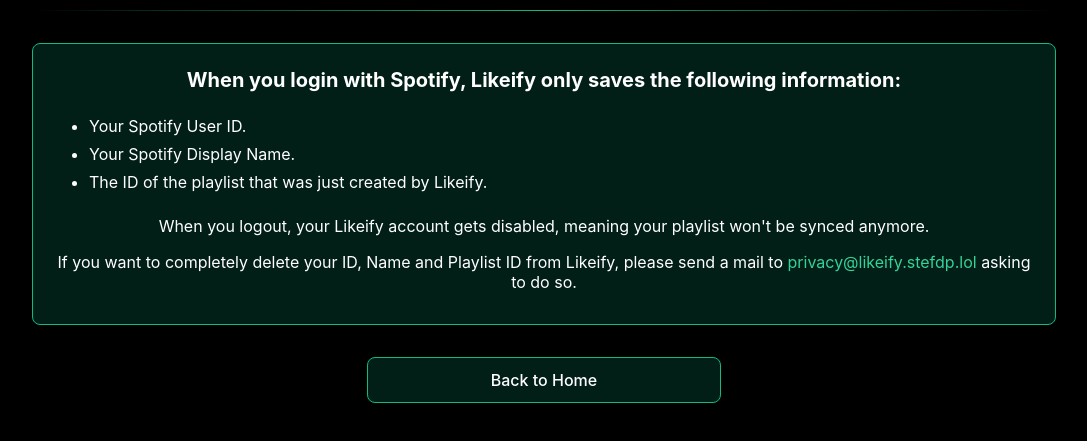
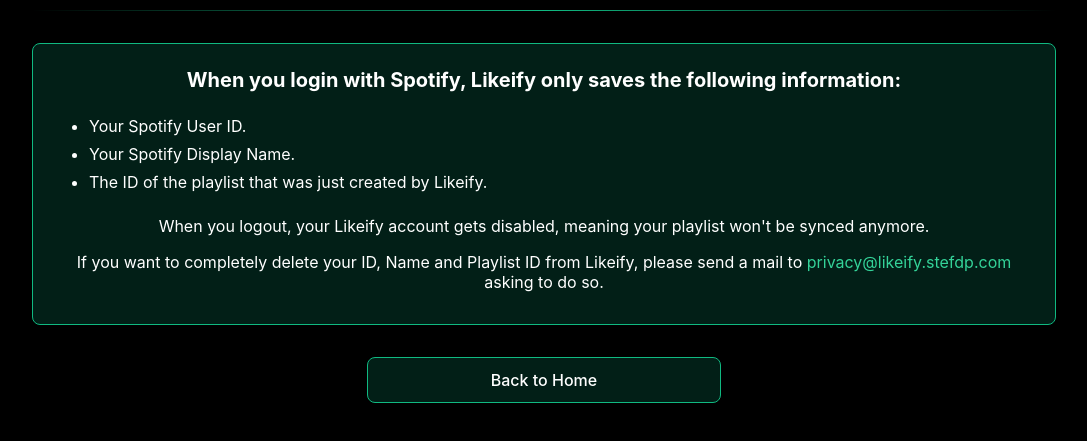
Before and after one commit to Stef-00012/Likeify, a website: page src/frontend/privacy/index.html in a window 1280 px wide. Shown: the part 255-696 px from the top of the page, without its empty margins (96-1183 px from the left). Drawn offline with Linux system fonts and the light colour scheme.

Commit message:
update mail

```diff
--- a/src/frontend/privacy/index.html
+++ b/src/frontend/privacy/index.html
@@ -25,7 +25,7 @@
                     <p>When you logout, your Likeify account gets disabled, meaning your playlist won't be synced anymore.</p>
                     <p>
                         If you want to completely delete your ID, Name and Playlist ID from Likeify, please send a mail to
-                        <a href="mailto:privacy@likeify.stefdp.lol">privacy@likeify.stefdp.lol</a> asking to do so.
+                        <a href="mailto:privacy@likeify.stefdp.com">privacy@likeify.stefdp.com</a> asking to do so.
                     </p>
                 </div>
             </div>
```
